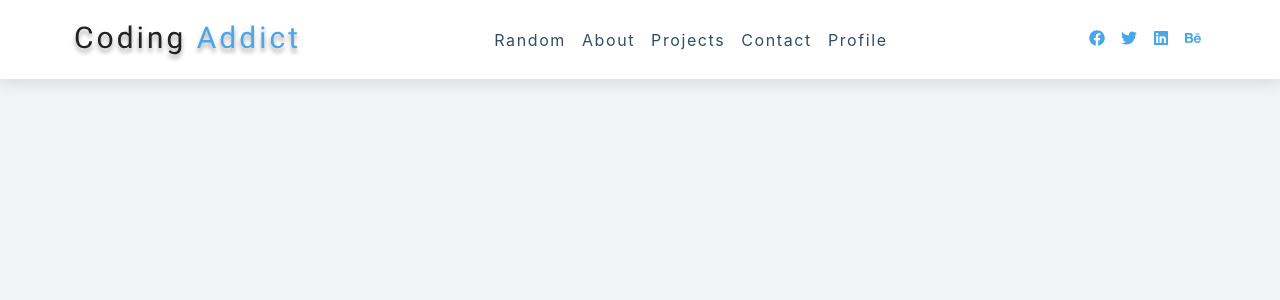
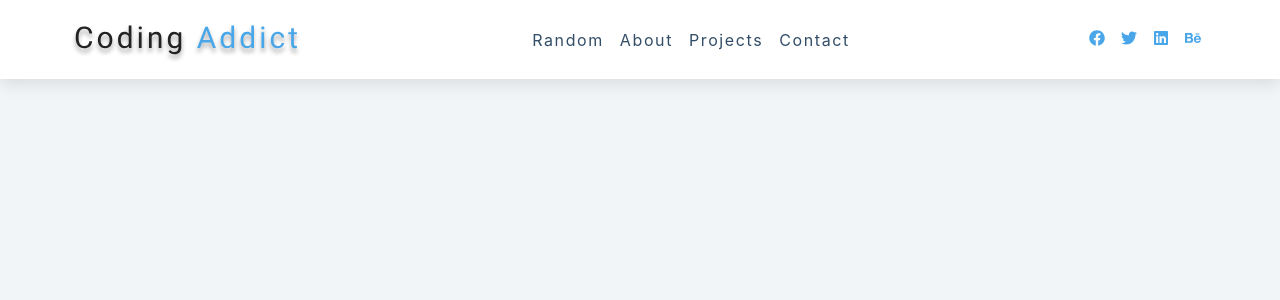
Before and after one commit to Crossroads30/navbar-react-app, a React (Vite) app: page / in a window 1280 px wide. Shown: the top 300 px of the page. Built offline with nearby package versions, Linux system fonts and the light colour scheme; the HTML template or start-up script is replaced by a standard one.

Commit message:
refactor:  add getBoundingClientRect with useRef to toggle the menu

```diff
--- a/src/Navbar.jsx
+++ b/src/Navbar.jsx
@@ -5,6 +5,19 @@
 
 function Navbar() {
 	const [showLinks, setShowLinks] = useState(false)
+  const linksContainerRef = useRef(null)
+  const linksRef = useRef(null)
+
+  useEffect(() => {
+    const linksHeight = linksRef.current.getBoundingClientRect().height
+    // console.log(linksHeight)
+    if (showLinks) {
+      linksContainerRef.current.style.height = `${linksHeight}px`
+    } else {
+			linksContainerRef.current.style.height = '0px' // that case we must set a height of this container in index.css in media@ query to 'auto !important'( .links-container {height: auto !important;}) other case it can`t be seen !!! we also need a parent container to get the height of the child!!!
+		}
+  }, [showLinks])
+
 	return (
 		<nav>
 			<div className='nav-center'>
@@ -18,12 +31,8 @@
 						<FaBars />
 					</button>
 				</div>
-				<div
-					className={`${
-						showLinks ? 'links-container show-container' : 'links-container'
-					}`}
-				>
-					<ul className='links'>
+				<div className='links-container' ref={linksContainerRef}>
+					<ul className='links' ref={linksRef}>
 						{links.map(link => {
 							const { id, url, text } = link
 							return (
--- a/src/data.jsx
+++ b/src/data.jsx
@@ -21,11 +21,11 @@
     url: '/contact',
     text: 'contact',
   },
-  {
-    id: 5,
-    url: '/profile',
-    text: 'profile',
-  },
+  // {
+  //   id: 5,
+  //   url: '/profile',
+  //   text: 'profile',
+  // },
 ]
 
 export const social = [
```
